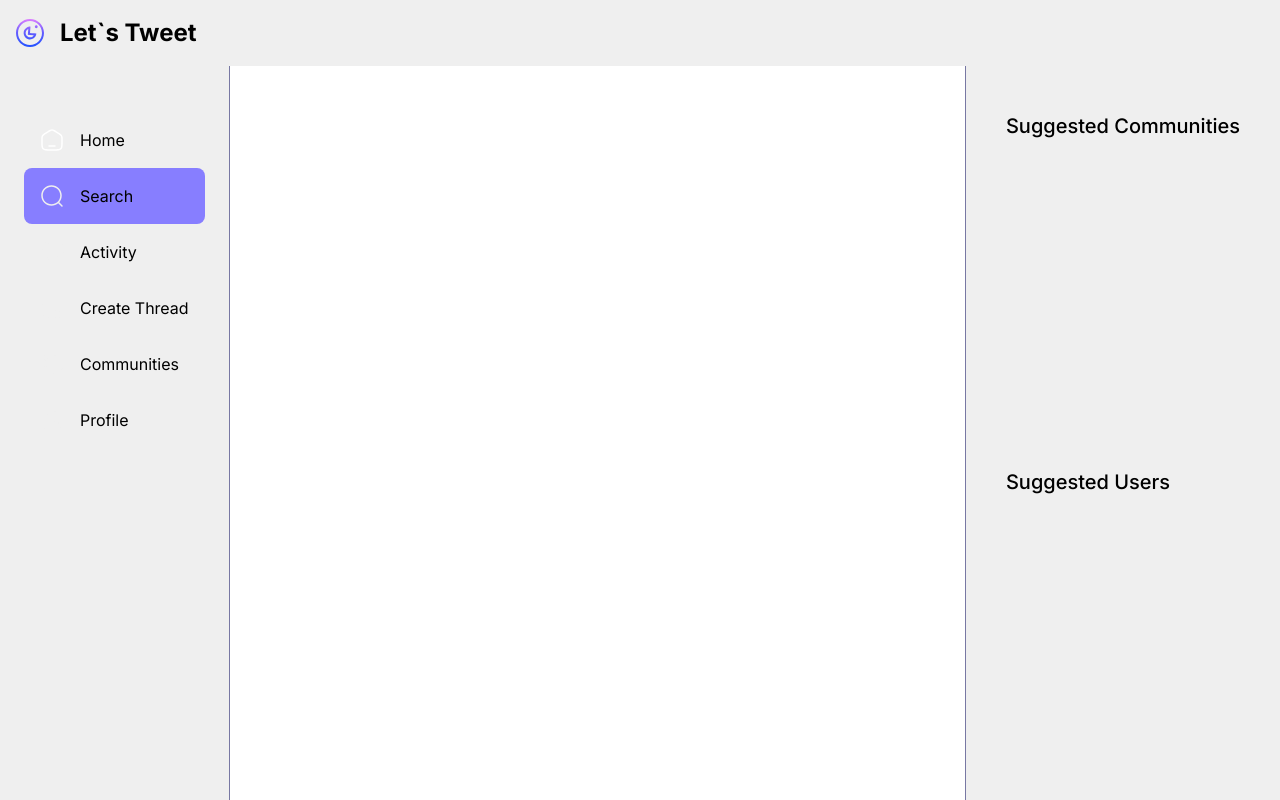
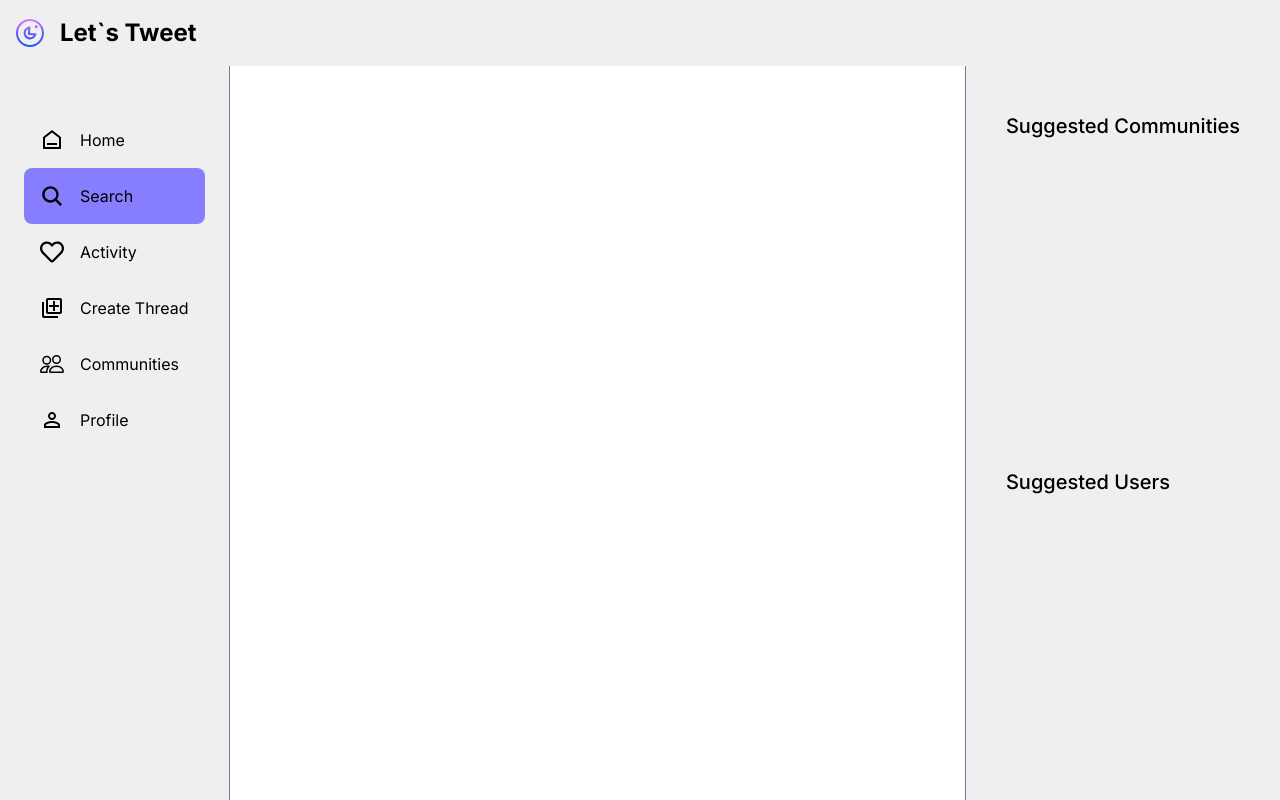
Before and after one commit to prathamesh424/ThreadsClone, a Next.js app: page /search in a window 1280 px wide. Built offline with nearby package versions, Linux system fonts and the light colour scheme; no server answers.

Commit message:
icon update

```diff
--- a/app/(root)/profile/[id]/page.tsx
+++ b/app/(root)/profile/[id]/page.tsx
@@ -38,6 +38,7 @@ const Page = async ({params} : {params : { id: string}}) => {
                                         height={24}
                                         className="object-contain"
                                     />
+
                                     <p className="max-sm:hidden">{tab.label}</p>
                                     {
                                         tab.label ==='Threads' && (
@@ -49,6 +50,7 @@ const Page = async ({params} : {params : { id: string}}) => {
                                 </TabsTrigger>
                             ))}
                         </TabsList>
+
                         { profileTabs.map((tab) => (
                             <TabsContent key={`content-${tab.value}`}
                             value={tab.value} className="w-full text-primary_text">
--- a/components/shared/Left.tsx
+++ b/components/shared/Left.tsx
@@ -44,13 +44,15 @@ function Left() {
               key={link.label}
               className={`leftsidebar_link ${isActive && 'bg-primary-500'}`}
             >
-              <Image
+              {/* <Image
                 src={link.imgURL}
                 alt={link.label}
                 width={24}
                 height={24}
+              /> */}
 
-              />
+            <div className='font-bold h-5 text-primary_text text-heading3-bold'>{link.logo}</div>
+
               <p className='text-primary_text max-lg:hidden'>
                 {link.label}
               </p>
--- a/components/shared/ProfileHeader.tsx
+++ b/components/shared/ProfileHeader.tsx
@@ -24,14 +24,14 @@ const ProfileHeader = ({accountId ,authUserid ,name, username, imgUrl, bio, type
                         className="rounded-full object-cover shadow-2xl" />
                     </div>
                     <div className="flex-1">
-                        <h2 className="text-left text-heading3-bold text-light-1">{name}</h2>
+                        <h2 className="text-left text-heading3-bold text-primary_text">{name}</h2>
                         <p className="text-base-medium text-gray-1">@{username}</p>
                     </div>
                 </div>
             </div>
 
-                <p className="mt-6 max-w-lg text-base-regular text-light-1 ">{bio}</p>
-                <div className="mt-12 h-0.5 w-full bg-dark-3"></div>
+                <p className="mt-6 max-w-lg text-base-regular text-primary_text ">{bio}</p>
+                <div className="mt-12 h-0.5 w-full bg-color3"></div>
 
          </div>
     )
--- a/constants/index.js
+++ b/constants/index.js
@@ -1,33 +1,46 @@
+import { RiHome6Line } from "react-icons/ri";
+import { IoSearch } from "react-icons/io5";
+import { FaRegHeart } from "react-icons/fa";
+import { MdOutlineAddToPhotos } from "react-icons/md";
+import { BsPeople } from "react-icons/bs";
+import { MdPersonOutline } from "react-icons/md";
+
 export const sidebarLinks = [
     {
       imgURL: "/images/home.svg",
       route: "/",
       label: "Home",
+      logo : <RiHome6Line />
     },
     {
       imgURL: "/images/search.svg",
       route: "/search",
       label: "Search",
+      logo : <IoSearch />
     },
     {
       imgURL: "/images/heart.svg",
       route: "/activity",
       label: "Activity",
+      logo : <FaRegHeart />
     },
     {
       imgURL: "/images/create.svg",
       route: "/create-thread",
       label: "Create Thread",
+      logo : <MdOutlineAddToPhotos />
     },
     {
       imgURL: "/images/community.svg",
       route: "/communities",
       label: "Communities",
+      logo : <BsPeople />
     },
     {
       imgURL: "/images/user.svg",
       route: "/profile",
       label: "Profile",
+      logo : <MdPersonOutline />
     },
   ];
 
```
